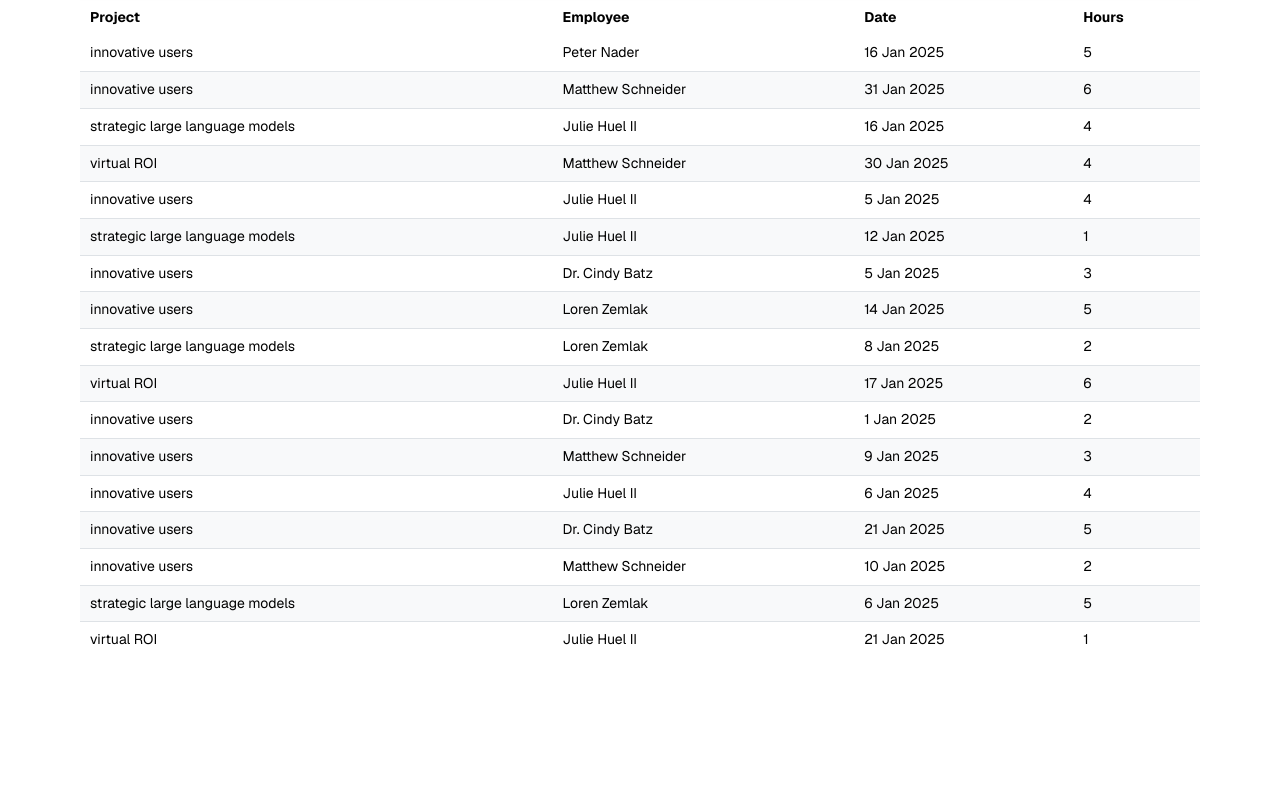
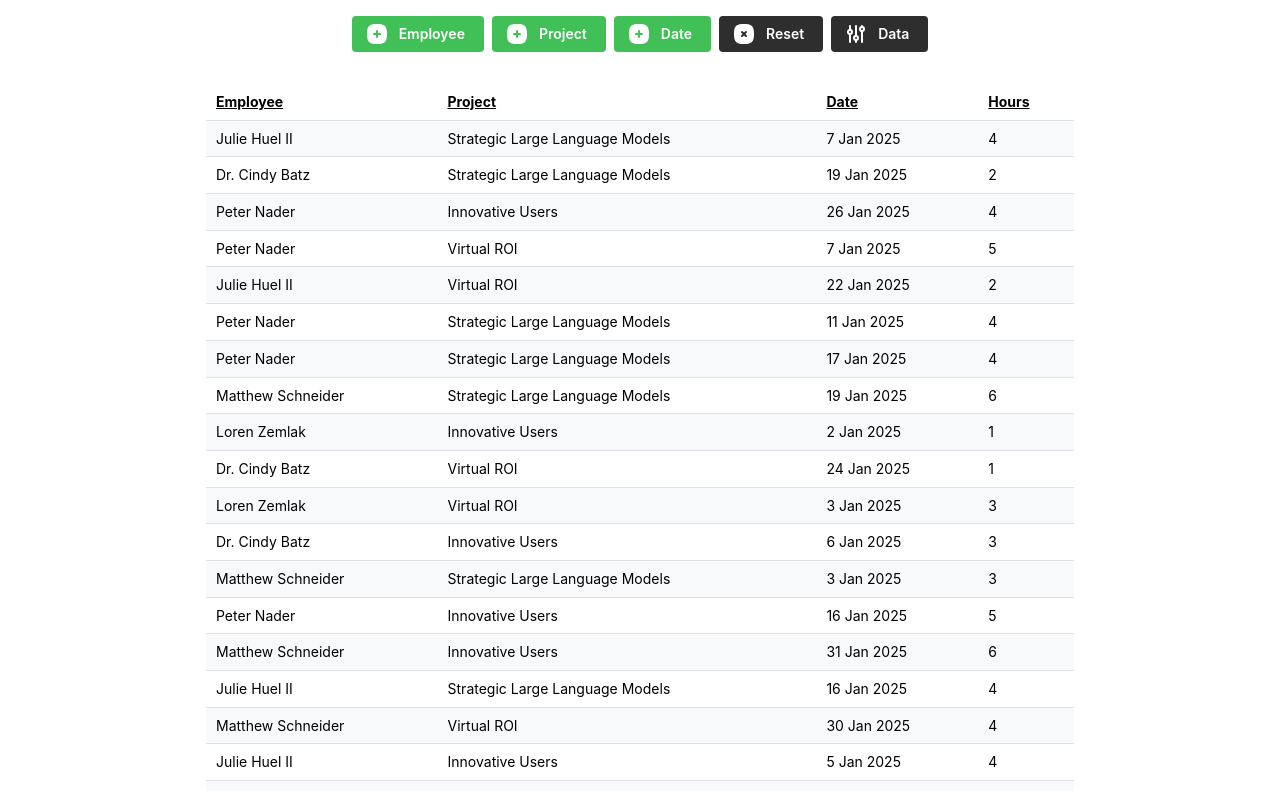
Before and after one commit to carlo-cento/aggregazioni-multiple, a Next.js app: page / in a window 1280 px wide. Shown: the top 791 px of the page. Built offline with nearby package versions, Linux system fonts and the light colour scheme.

Commit message:
customTable + groupData logic

```diff
--- /dev/null
+++ b/src/components/CustomTable.tsx
@@ -0,0 +1,126 @@
+import { Table } from "@mantine/core"
+import { displayDate, getEmployeeName, getProjectName } from "../../util/functions"
+import { Data, GroupedEntry, GroupKey, ProcessedEntry } from "../../util/types"
+import { groupOptions } from "@/pages"
+import { useMemo, useState } from "react"
+
+const getElementValue = (element: ProcessedEntry, key: string): string | number => {
+	switch (key) {
+		case "employee":
+			return element.employee
+		case "project":
+			return element.project
+		case "date":
+			return element.date
+		case "hours":
+			return element.hours
+		default:
+			return ""
+	}
+}
+
+export function CustomTable(props: {
+	entries: Data | GroupedEntry
+	groupKeys: GroupKey[]
+	employeesMap: Map<string, string>
+	projectsMap: Map<string, string>
+}) {
+	// TODO ...props
+	const { groupKeys } = props
+
+	// TODO orderBy
+	const [orderBy, setOrderBy] = useState<string>("hours") // eslint-disable-line @typescript-eslint/no-unused-vars
+
+	const processedEntries = useMemo((): ProcessedEntry[] => {
+		if (!props.entries) return []
+
+		// non ci sono raggruppamenti -> restituisci i dati originali
+		if (groupKeys.length === 0 && Array.isArray(props.entries)) {
+			return (props.entries as Data).map((entry) => ({
+				employee: entry.employee.name,
+				project: entry.project.name,
+				date: displayDate(entry.date),
+				hours: entry.hours,
+			}))
+		}
+
+		// processa i raggruppamenti
+		const groupedEntries = props.entries as GroupedEntry
+		return Object.keys(groupedEntries).map((key) => {
+			const groupData = groupedEntries[key]
+			const row: ProcessedEntry = {
+				employee: "",
+				project: "",
+				date: "",
+				hours: 0,
+			}
+
+			groupData.keyParts?.forEach((keyPart: string, index: number) => {
+				const groupKey = groupKeys[index]
+				switch (groupKey) {
+					case "employee":
+						row.employee = getEmployeeName(keyPart, props.employeesMap)
+						break
+					case "project":
+						row.project = getProjectName(keyPart, props.projectsMap)
+						break
+					case "date":
+						row.date = displayDate(keyPart)
+						break
+				}
+			})
+			row.hours = groupData.totalHours
+
+			return row
+		})
+	}, [props.entries, groupKeys, props.employeesMap, props.projectsMap])
+
+	const DynamicHeader = () => {
+		return (
+			<Table.Tr>
+				{props.groupKeys.length > 0
+					? props.groupKeys.map((groupKey) => (
+							<Table.Th onClick={() => setOrderBy(groupKey)} key={groupKey}>
+								{groupKey}
+							</Table.Th>
+					  ))
+					: groupOptions.map((groupOption) => (
+							<Table.Th onClick={() => setOrderBy(groupOption.key)} key={groupOption.key}>
+								{groupOption.label}
+							</Table.Th>
+					  ))}
+				<Table.Th onClick={() => setOrderBy("hours")}>Hours</Table.Th>
+			</Table.Tr>
+		)
+	}
+
+	const DynamicRows = () => {
+		//TODO processedEntries === 0
+
+		const columns = props.groupKeys.length > 0 ? props.groupKeys : ["employee", "project", "date"]
+
+		if (processedEntries.length > 0) {
+			return processedEntries.map((element: ProcessedEntry, index) => {
+				return (
+					<Table.Tr key={index}>
+						{columns.map((groupKey, index) => (
+							<Table.Td key={index}>{getElementValue(element, groupKey)}</Table.Td>
+						))}
+						<Table.Td>{element.hours}</Table.Td>
+					</Table.Tr>
+				)
+			})
+		}
+	}
+
+	return (
+		<Table stickyHeader withRowBorders striped>
+			<Table.Thead>
+				<DynamicHeader />
+			</Table.Thead>
+			<Table.Tbody>
+				<DynamicRows />
+			</Table.Tbody>
+		</Table>
+	)
+}
--- a/src/pages/_app.tsx
+++ b/src/pages/_app.tsx
@@ -5,7 +5,20 @@ import { createTheme, MantineProvider } from "@mantine/core"
 import "@mantine/core/styles.css"
 
 const theme = createTheme({
-	/* ... */
+	components: {
+		Table: {
+			styles: () => ({
+				th: {
+					textTransform: "capitalize",
+					textDecoration: "underline",
+					cursor: "pointer",
+				},
+				td: {
+					textTransform: "capitalize",
+				},
+			}),
+		},
+	},
 })
 
 export default function App({ Component, pageProps }: AppProps) {
--- a/src/pages/api/mockData.ts
+++ b/src/pages/api/mockData.ts
@@ -51,6 +51,7 @@ export default function handler(
 				.between({ from: "2025-01-01", to: "2025-02-01" })
 				.toISOString()
 				.split("T")[0]
+
 			const hours = faker.number.int({ min: 1, max: 6 })
 
 			result.push({
--- a/src/pages/index.tsx
+++ b/src/pages/index.tsx
@@ -1,10 +1,20 @@
-import { useEffect, useState } from "react"
+import { useEffect, useMemo, useState } from "react"
 import Head from "next/head"
-import styles from "@/styles/Home.module.css"
+import styles from "@/styles/Style.module.sass"
 import { Geist, Geist_Mono } from "next/font/google"
-import { Table } from "@mantine/core"
-import { Data } from "../../util/types"
-import { displayDate } from "../../util/functions"
+
+import { Button, Loader } from "@mantine/core"
+import { Data, GroupedEntry, GroupKey } from "../../util/types"
+
+import {
+	IconAdjustments,
+	IconArrowNarrowRight,
+	IconSquareRoundedMinusFilled,
+	IconSquareRoundedPlusFilled,
+	IconSquareRoundedXFilled,
+} from "@tabler/icons-react"
+
+import { CustomTable } from "../components/CustomTable"
 
 const geistSans = Geist({
 	variable: "--font-geist-sans",
@@ -16,60 +26,188 @@ const geistMono = Geist_Mono({
 	subsets: ["latin"],
 })
 
-function RawTable(props: { entries: Data }) {
-	const { entries } = props
-	const rows = entries.map((element, index) => {
+export const groupOptions: { key: GroupKey; label: string }[] = [
+	{ key: "employee", label: "Employee" },
+	{ key: "project", label: "Project" },
+	{ key: "date", label: "Date" },
+]
+
+const CurrentKeysSelection = ({ groupKeys }: { groupKeys: GroupKey[] }) => {
+	if (groupKeys.length > 0)
 		return (
-			<Table.Tr key={index}>
-				<Table.Td>{element.project.name}</Table.Td>
-				<Table.Td>{element.employee.name}</Table.Td>
-				<Table.Td>{displayDate(element.date)}</Table.Td>
-				<Table.Td>{element.hours}</Table.Td>
-			</Table.Tr>
+			<div className={styles.group_keys_container}>
+				<span>Current selection: </span>
+				{groupKeys.map((groupKey) => (
+					<div className={styles.group_key_breadcrumb} key={groupKey}>
+						<span>{groupKey}</span>
+						{groupKeys.length - 1 !== groupKeys.indexOf(groupKey) && (
+							<IconArrowNarrowRight size={20} style={{ marginTop: "3px" }} />
+						)}
+					</div>
+				))}
+			</div>
 		)
-	})
-
-	return (
-		<Table stickyHeader withRowBorders striped>
-			<Table.Thead>
-				<Table.Tr>
-					<Table.Th>Project</Table.Th>
-					<Table.Th>Employee</Table.Th>
-					<Table.Th>Date</Table.Th>
-					<Table.Th>Hours</Table.Th>
-				</Table.Tr>
-			</Table.Thead>
-			<Table.Tbody>{rows}</Table.Tbody>
-		</Table>
-	)
 }
 
 export default function Home() {
+	// Fetch dati
+	// TODO : gestire errore, settings
 	const [data, setData] = useState<Data>()
 
+	// TODO settings
+	const [settings, setSettings] = useState({ projects: 3, employees: 5, entries: 30 }) // eslint-disable-line @typescript-eslint/no-unused-vars
+
+	// TODO sistemare
+	const [employeesMap, setEmployeesMap] = useState<Map<string, string>>(new Map())
+	const [projectsMap, setProjectsMap] = useState<Map<string, string>>(new Map())
+
 	useEffect(() => {
+		const employeesMap = new Map()
+		const projectsMap = new Map()
+
 		const fetchData = async (projects: number, employees: number, entries: number) => {
 			const res = await fetch(
 				`/api/mockData?projects=${projects}&employees=${employees}&entries=${entries}`
 			)
-			const data = await res.json()
+			const data: Data = await res.json()
+
+			data.forEach((entry) => {
+				if (!employeesMap.has(entry.employee.id))
+					employeesMap.set(entry.employee.id, entry.employee.name)
+
+				if (!projectsMap.has(entry.project.id))
+					projectsMap.set(entry.project.id, entry.project.name)
+			})
+
+			setEmployeesMap(employeesMap)
+			setProjectsMap(projectsMap)
 			setData(data)
 		}
 
-		fetchData(3, 5, 30)
-	}, [])
+		fetchData(settings.projects, settings.employees, settings.entries)
+	}, [settings])
+
+	// Gestione chiavi
+	const [groupKeys, setGroupKeys] = useState<GroupKey[]>([])
+	function handleGroupKeys(groupKey: GroupKey) {
+		setGroupKeys((prev) => {
+			if (prev.includes(groupKey)) {
+				return prev.filter((g) => g !== groupKey)
+			} else {
+				return [...prev, groupKey]
+			}
+		})
+	}
+
+	// Gestione raggruppamenti
+	const groupData = (data: Data, groupKeys: string[]) => {
+		if (groupKeys.length === 0) return data
+		const grouped: GroupedEntry = {}
+
+		data.forEach((item) => {
+			let key = ""
+			const keyParts: string[] = []
+
+			groupKeys.forEach((groupKey) => {
+				let value
+				switch (groupKey) {
+					case "employee":
+						value = item.employee.id
+						break
+					case "project":
+						value = item.project.id
+						break
+					case "date":
+						value = new Date(item.date).toISOString()
+						break
+					default:
+						value = ""
+				}
+				keyParts.push(value)
+			})
+
+			key = keyParts.join("%")
+			if (!grouped[key]) {
+				grouped[key] = {
+					totalHours: 0,
+					keyParts: keyParts,
+					entries: [],
+				}
+			}
+			// Non serve per il raggruppamento richiesto, ma potrebbe essere utile per sviluppi successivi
+			//grouped[key].entries.push(item)
+			grouped[key].totalHours += item.hours
+		})
+
+		return grouped
+	}
+
+	const groupedData = useMemo(() => {
+		if (!data) return null
+		if (groupKeys.length === 0) return data
+		return groupData(data, groupKeys)
+	}, [data, groupKeys])
 
 	return (
 		<>
 			<Head>
-				<title>Create Next App</title>
-				<meta name="description" content="Generated by create next app" />
+				<title>Aggregazioni multiple</title>
+				<meta name="description" content="Aggregazioni multiple - Carlo Centoducati" />
 				<meta name="viewport" content="width=device-width, initial-scale=1" />
 				<link rel="icon" href="/favicon.ico" />
 			</Head>
 
-			<div className={`${styles.page} ${geistSans.variable} ${geistMono.variable}`}>
-				{data && <RawTable entries={data} />}
+			<div className={styles.header}>
+				{groupOptions.map((option: { key: GroupKey; label: string }) => {
+					return (
+						<Button
+							leftSection={
+								groupKeys.includes(option.key) ? (
+									<IconSquareRoundedMinusFilled />
+								) : (
+									<IconSquareRoundedPlusFilled />
+								)
+							}
+							key={option.key}
+							color={groupKeys.includes(option.key) ? "red" : "green"}
+							onClick={() => {
+								handleGroupKeys(option.key)
+							}}
+							aria-label={`Group by ${option.label}`}
+						>
+							{option.label}
+						</Button>
+					)
+				})}
+
+				<Button
+					color="dark"
+					aria-label="Reset"
+					leftSection={<IconSquareRoundedXFilled />}
+					onClick={() => {
+						setGroupKeys([])
+					}}
+				>
+					Reset
+				</Button>
+				<Button leftSection={<IconAdjustments />} color="dark" aria-label="Impostazioni DB">
+					Data
+				</Button>
+			</div>
+
+			<CurrentKeysSelection groupKeys={groupKeys} />
+
+			<div className={`${styles.table_container} ${geistSans.variable} ${geistMono.variable}`}>
+				{groupedData && employeesMap && projectsMap ? (
+					<CustomTable
+						entries={groupedData}
+						groupKeys={groupKeys}
+						employeesMap={employeesMap}
+						projectsMap={projectsMap}
+					/>
+				) : (
+					<Loader mt={"xl"} color="dark" type="bars" />
+				)}
 			</div>
 		</>
 	)
--- /dev/null
+++ b/src/styles/Style.module.sass
@@ -0,0 +1,32 @@
+.header
+    display: flex
+    flex-wrap: wrap
+    flex-direction: row
+    justify-content: center
+    gap: 8px
+    padding: 16px
+
+.group_keys_container
+    max-width: 90%
+    margin: auto
+    display: flex
+    flex-wrap: wrap
+    flex-direction: row
+    justify-content: center
+    align-items: center
+    gap: 5px
+    .group_key_breadcrumb
+        display: flex
+        justify-content: center
+        align-items: center
+        gap: 5px
+    span
+        text-transform: capitalize
+        font-weight: 600
+
+.table_container
+    display: flex
+    justify-content: center
+    max-width: 900px
+    padding: 16px
+    margin: auto
--- a/util/functions.ts
+++ b/util/functions.ts
@@ -1,7 +1,15 @@
 export function displayDate(time: string): string {
-	return new Date(time).toLocaleDateString("en-UK", {
+	return new Date(time).toLocaleDateString("en-GB", {
 		year: "numeric",
 		month: "short",
 		day: "numeric",
 	})
 }
+
+export const getEmployeeName = (value: string, map: Map<string, string>) => {
+	return map.get(value) || `Employee id: ${value}`
+}
+
+export const getProjectName = (value: string, map: Map<string, string>) => {
+	return map.get(value) || `Project id: ${value}`
+}
```
Also changed, not shown: util/types.ts (+14 -0 lines).
